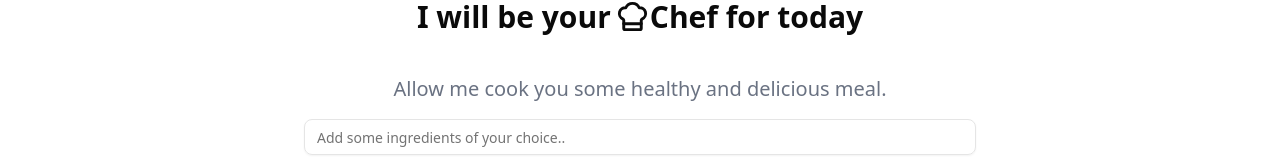
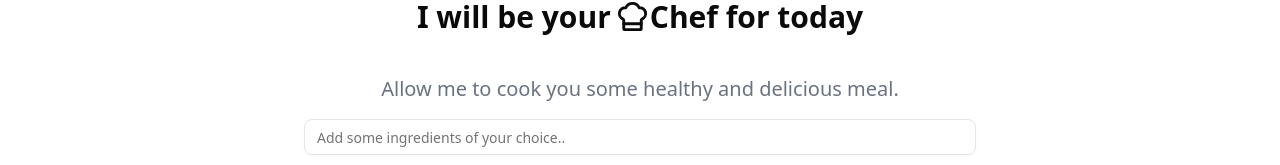
Before and after one commit to shounak03/YummAndHeathy-v1, a Next.js app: page /chat in a window 1280 px wide. Shown: the part 257-422 px from the top of the page. Built offline with nearby package versions, Linux system fonts and the light colour scheme; no server answers.

Commit message:
added a dashboard button on recipe page

```diff
--- a/src/app/chat/page.tsx
+++ b/src/app/chat/page.tsx
@@ -48,7 +48,7 @@ export default function ChatPage() {
           <ChefHat size={35} />
           <h3 className='text-3xl text-center font-semibold mb-2'> Chef for today</h3>
         </div>
-        <h3 className='text-xl text-center mb-4 text-gray-500 mt-8'>Allow me cook you some healthy and delicious meal.</h3>
+        <h3 className='text-xl text-center mb-4 text-gray-500 mt-8'>Allow me to cook you some healthy and delicious meal.</h3>
 
 
         <form onSubmit={handleSubmit} className="space-y-4">
--- a/src/app/create-profile/page.tsx
+++ b/src/app/create-profile/page.tsx
@@ -86,29 +86,6 @@ export default function ProfilePage() {
     sustainability: [],
   })
 
-  // useEffect(() => {
-  //   const fetchProfile = async () => {
-  //     try {
-  //       const supabase = createClientComponentClient()
-  //       const { data: { user } } = await supabase.auth.getUser()
-
-  //       if (user) {
-  //         const response = await fetch(`/api/profile?userId=${user.id}`)
-  //         const data = await response.json()
-  //         if (data.data) {
-  //           setProfile(data.data)
-  //         }
-  //       }
-  //     } catch (err) {
-  //       setError('Failed to load profile')
-  //     } finally {
-  //       setLoading(false)
-  //     }
-  //   }
-
-  //   fetchProfile()
-  // }, [])
-
   const handleSubmit = async (e: React.FormEvent) => {
     e.preventDefault()
     setSaving(true)
@@ -176,7 +153,7 @@ export default function ProfilePage() {
       setProfile({
         ...profile,
         location: { city, state },
-      }); // Clear the input after saving
+      });
     }
   };
 
--- a/src/app/profile/page.tsx
+++ b/src/app/profile/page.tsx
@@ -55,7 +55,6 @@ export default function ProfilePage() {
       if (error) throw error
 
       if (!data) {
-        // If no profile exists, redirect to create profile page
         router.push('/create-profile')
         return
       }
--- a/src/app/recipes/[id]/page.tsx
+++ b/src/app/recipes/[id]/page.tsx
@@ -1,10 +1,10 @@
 "use client"
 
 import { useEffect, useState } from "react"
-import { useParams } from "next/navigation"
+import { redirect, useParams } from "next/navigation"
 import { Card, CardContent, CardHeader, CardTitle } from "@/components/ui/card"
 import { Clock, Utensils, DollarSign, Leaf, ChefHat } from "lucide-react"
-
+import { Button } from "@/components/ui/button"
 interface Recipe {
   id: string
   name: string
@@ -33,7 +33,7 @@ export default function RecipePage() {
   const params = useParams()
   const [recipe, setRecipe] = useState<Recipe | null>(null)
   const [error, setError] = useState<string | null>(null)
-
+  // const router = useRouter()
   useEffect(() => {
     const fetchRecipe = async () => {
       try {
@@ -71,6 +71,7 @@ export default function RecipePage() {
 
   return (
     <div className="container mx-auto max-w-4xl px-4 py-8">
+
       <Card>
         <CardHeader>
           <CardTitle className="text-3xl">{recipe.name}</CardTitle>
@@ -187,6 +188,13 @@ export default function RecipePage() {
             </div>
           )}
         </CardContent>
+        <div className="flex items-center justify-center">
+
+            <Button className="w-[50%] cursor-pointer bg-green-700 hover:bg-green-900" onClick={()=>{
+              redirect('/dashboard')
+            }}>back to dashboard</Button>
+
+        </div>
       </Card>
     </div>
   )
```
